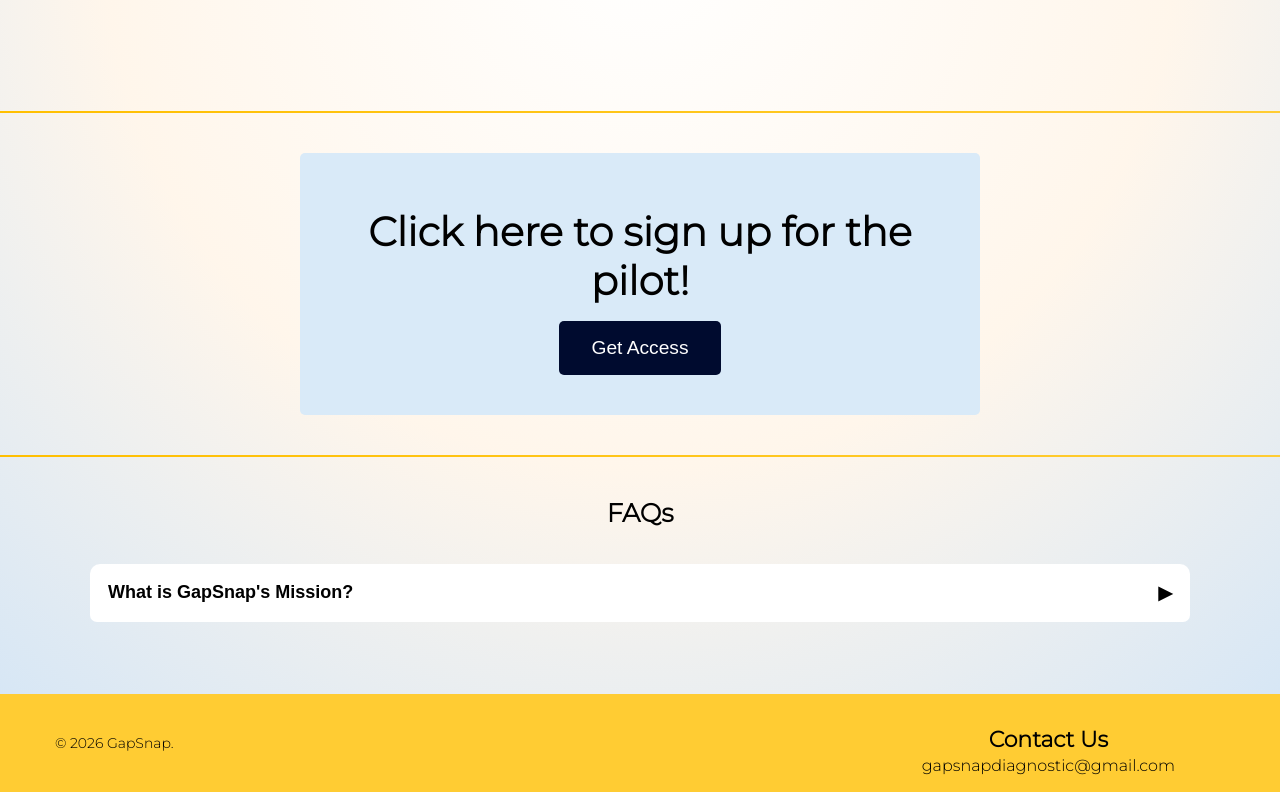
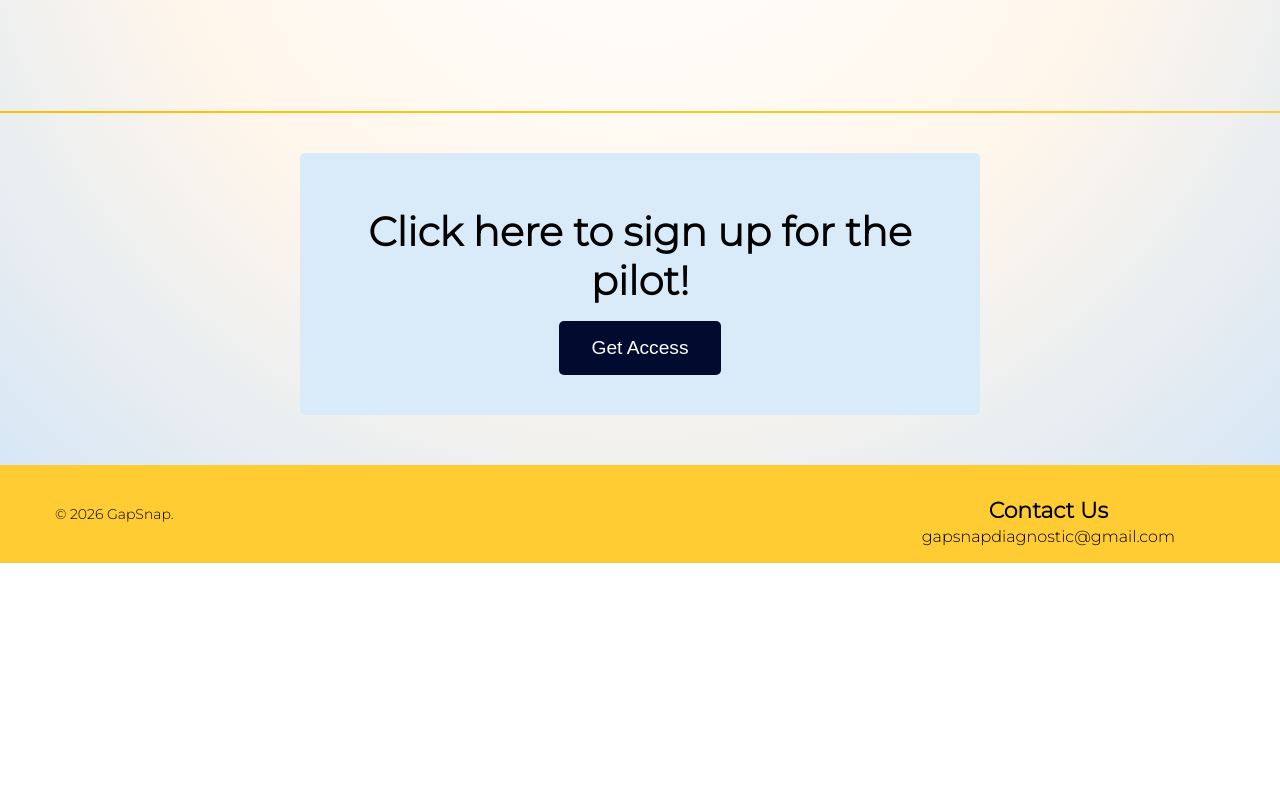
Before and after one commit to PamelaPompa05/gapsnap, a React (Create React App) app: page / in a window 1280 px wide. Shown: the part 925-1717 px from the top of the page. After the commit the page ends 1488 px from the top, so only its background shows below. Built offline with nearby package versions, Linux system fonts and the light colour scheme.

Commit message:
Removed FAQ

```diff
--- a/src/pages/Home.jsx
+++ b/src/pages/Home.jsx
@@ -26,15 +26,11 @@
 
             {/*Link to Get Access*/}
             <hr className="section-divider" />
-            <div className="get-access-section" style={{ textAlign: 'center', padding: '20px', paddingBottom: '40px', backgroundColor: '#d9eaf8ff', borderRadius: '5px', margin: '0 300px' }}>
+            <div className="get-access-section" style={{ textAlign: 'center', padding: '20px', paddingBottom: '40px', backgroundColor: '#d9eaf8ff', borderRadius: '5px', margin: '0 300px', marginBottom: '50px' }}>
                 <h2 style={{ fontSize: '2.5rem', marginBottom: '1rem' }}>Click here to sign up for the pilot!</h2>
                 <button onClick={() => window.open('https://docs.google.com/forms/u/1/d/e/1FAIpQLSd9FHCeqI-L-W8r-NWKpRE5EgKR5twvfeoOZUklBATKroXf2A/viewform?usp=publish-editor&urp=gmail_link', '_blank')} style={{ backgroundColor: '#000b2fff', color: 'white', border: 'none', padding: '1rem 2rem', fontSize: '1.2rem', borderRadius: '5px', cursor: 'pointer' }} > Get Access </button>
             </div>
 
-            {/*FAQ section*/}
-            <div class="FAQ">
-                <FAQ />
-            </div>
         </div>
     );
 };
--- a/src/pages/Platform.jsx
+++ b/src/pages/Platform.jsx
@@ -16,7 +16,7 @@
             {/*How it Works/*/}
                 <hr className="section-divider" />
 
-                <div className="banner-container" style={{ display: 'flex', alignItems: 'center', justifyContent: 'center', padding: '20px' }}>
+                <div className="banner-container" style={{ display: 'flex', alignItems: 'center', justifyContent: 'center', padding: '20px'}}>
                     <div style={{ maxWidth: "1000px", textAlign: "center" }}>
                         <h1 style={{ textAlign: 'center', fontSize: "2.6rem", fontWeight: "bold" }}>How GapSnap Works</h1>
                         <p style={{ textAlign: 'center', fontSize: "1.6rem", padding: '0px'}}>GapSnap operates as a complete diagnostic engine from assessment to instructional action.
```
